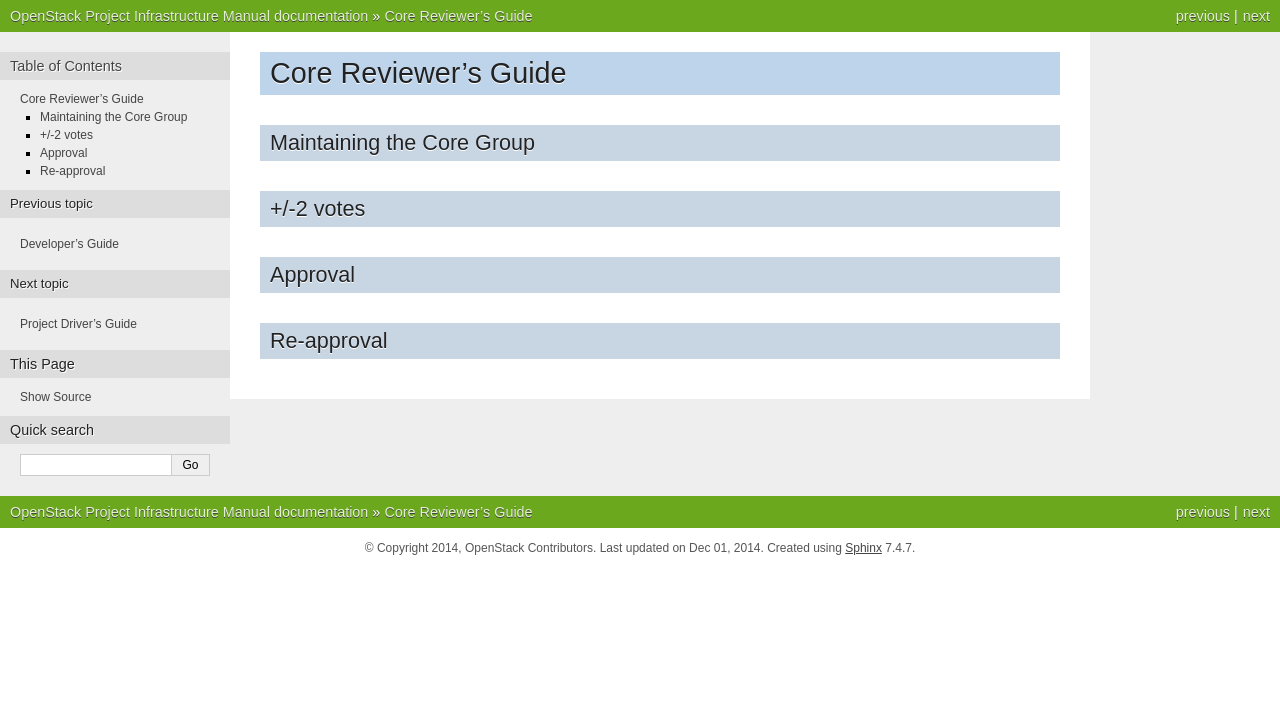
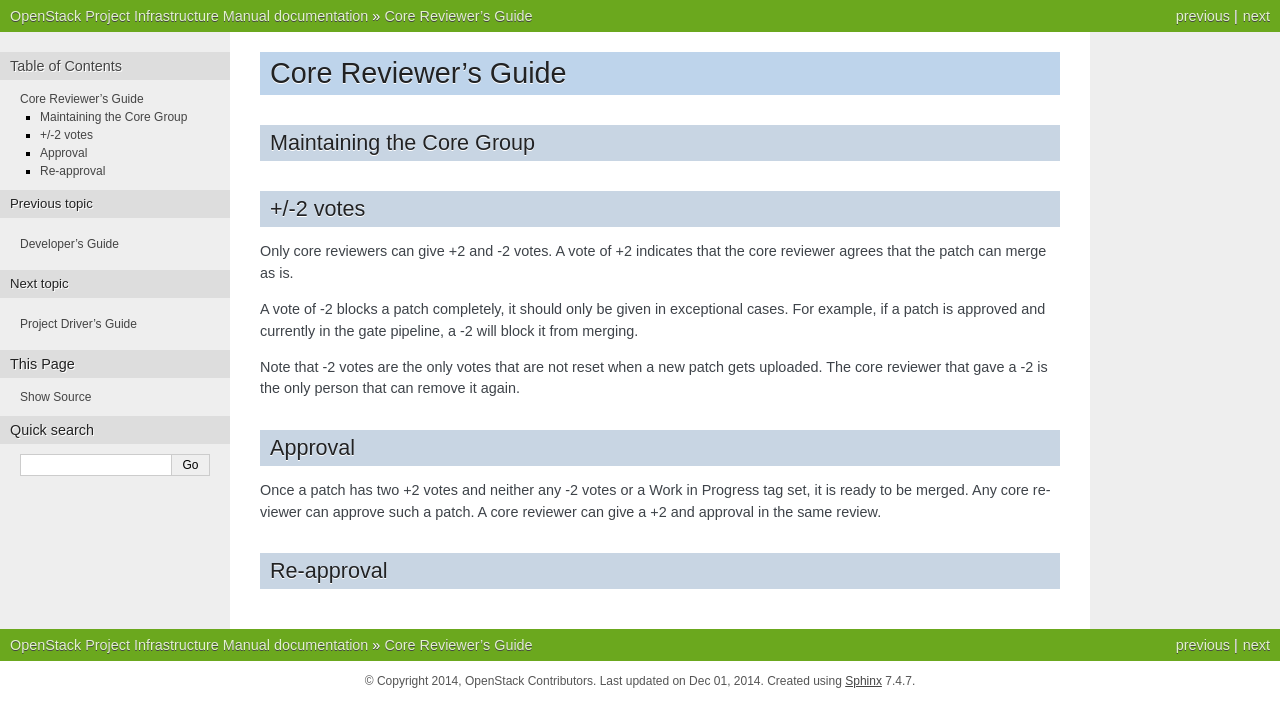
Before and after one commit to openstack-archive/infra-manual, a Sphinx documentation site: the page built from doc/source/core.rst, in a window 1280 px wide. Shown: the top 727 px of the page. Built offline with Sphinx 7.4.7, drawn with Linux system fonts in a browser that asks for light colours.

Commit message:
Core revier: Add +-2, approval
Add brief content for core reviewers.

Change-Id: I8848a186c140296c2a70242c1e16a2f28f6e9950

```diff
--- a/doc/source/core.rst
+++ b/doc/source/core.rst
@@ -11,8 +11,24 @@
 +/-2 votes
 ==========
 
+Only core reviewers can give +2 and -2 votes. A vote of +2 indicates
+that the core reviewer agrees that the patch can merge as is.
+
+A vote of -2 blocks a patch completely, it should only be given in
+exceptional cases. For example, if a patch is approved and currently
+in the gate pipeline, a -2 will block it from merging.
+
+Note that -2 votes are the only votes that are not reset when a new
+patch gets uploaded. The core reviewer that gave a -2 is the only
+person that can remove it again.
+
 Approval
 ========
 
+Once a patch has two +2 votes and neither any -2 votes or a Work in
+Progress tag set, it is ready to be merged. Any core reviewer can
+approve such a patch. A core reviewer can give a +2 and approval in
+the same review.
+
 Re-approval
 ===========
```
